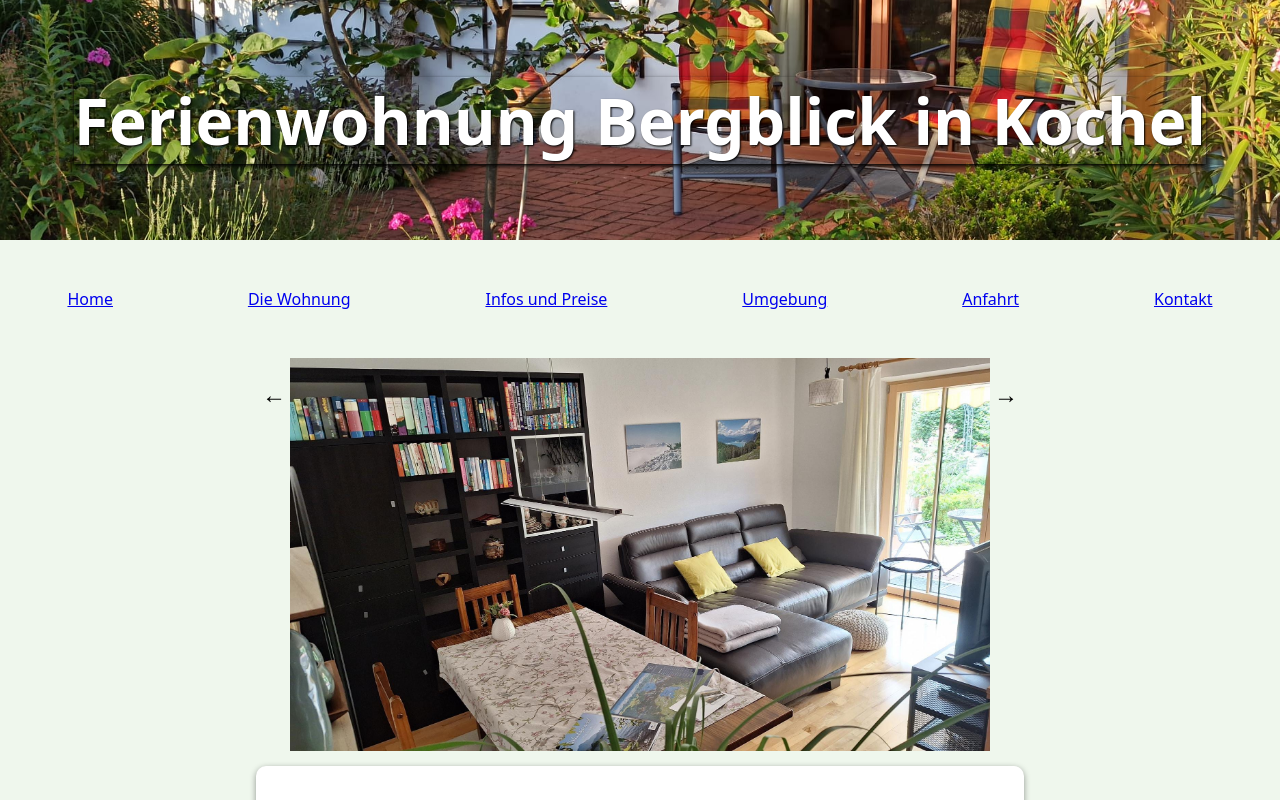
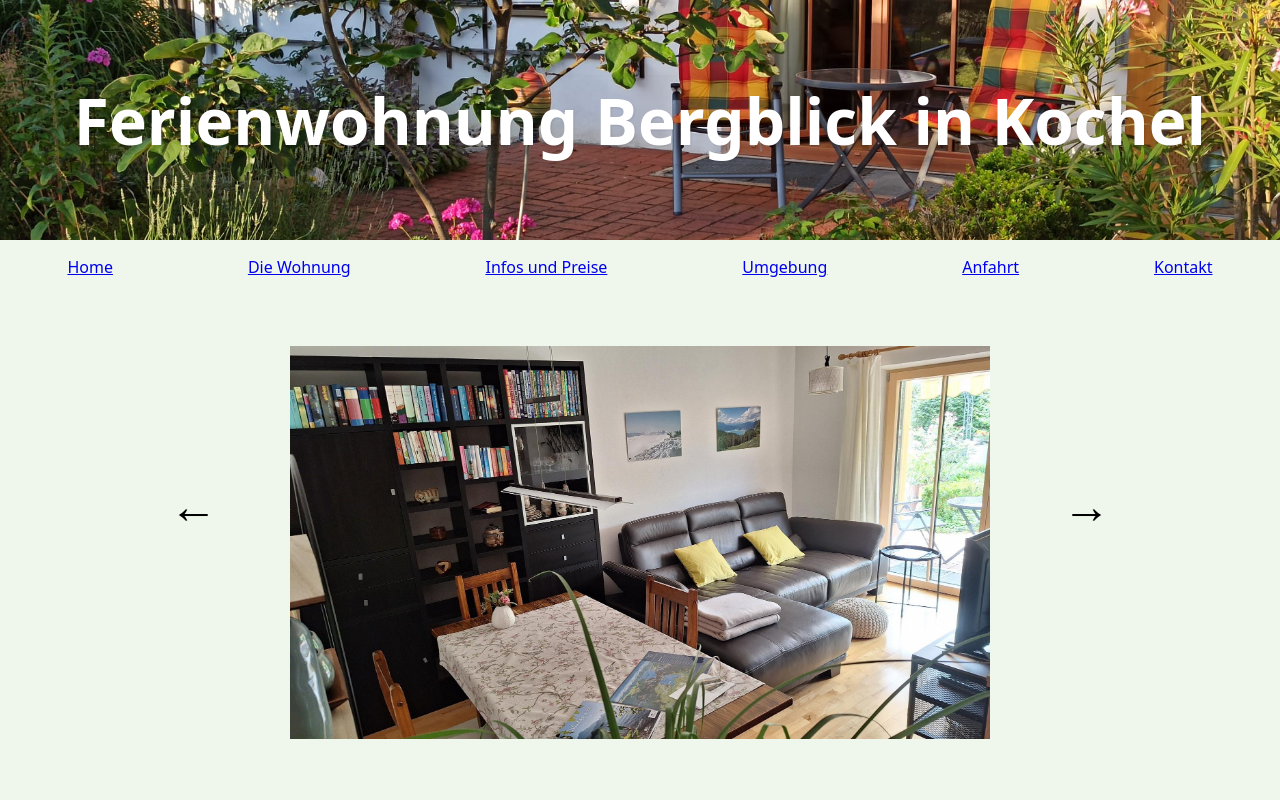
Before and after one commit to aaaleeenaaa/ferienwohnung-bergblick, a Next.js app: page /appartment in a window 1280 px wide. Shown: the top 800 px of the page. Built offline with nearby package versions, Linux system fonts and the light colour scheme.

Commit message:
add adequate mobile view

```diff
--- a/components/ContactForm.js
+++ b/components/ContactForm.js
@@ -13,8 +13,8 @@ const StyledLabel = styled.label`
   padding: 1rem;
   display: flex;
   flex-direction: column;
-  align-items: center;
-  width: 20rem;
+  align-items: stretch; /* Stretch input fields horizontally */
+  max-width: 20rem; /* Adjust the maximum width for better mobile layout */
 `;
 
 const StyledInput = styled.input`
@@ -23,6 +23,7 @@ const StyledInput = styled.input`
 
 const StyledTextarea = styled.textarea`
   width: 100%;
+  resize: vertical; /* Allow vertical resizing of textarea */
   height: 10rem;
 `;
 
--- a/components/Layout/Header.js
+++ b/components/Layout/Header.js
@@ -12,6 +12,10 @@ const StyledHeader = styled.header`
   background-position: center;
   text-align: center;
   height: 15rem;
+
+  @media (max-width: 768px) {
+    height: 10rem;
+  }
 `;
 
 const StyledHeaderText = styled(Link)`
@@ -20,8 +24,12 @@ const StyledHeaderText = styled(Link)`
   text-decoration: none;
   color: white;
   text-decoration: none;
-  box-shadow: 0 2px 4px rgba(0, 0, 0, 10);
-  text-shadow: 1px 1px 2px rgba(0, 0, 0, 10);
+  box-shadow: 0 2px 4px rgba(0, 0, 0, 0.1);
+  text-shadow: 1px 1px 2px rgba(0, 0, 0, 0.1);
+
+  @media (max-width: 768px) {
+    font-size: 2.5rem;
+  }
 `;
 
 export default function Header() {
@@ -38,12 +46,3 @@ export default function Header() {
     </>
   );
 }
-
-// <div>
-//   <Image
-// src="/mountain-icon.png"
-// alt="Mountain icon"
-// width={200}
-// height={200}
-// />
-// </div>
--- a/components/Layout/Layout.js
+++ b/components/Layout/Layout.js
@@ -5,12 +5,18 @@ import Footer from "./Footer.js";
 
 const StyledMain = styled.main`
   display: flex;
-  justify-content: center;
+  flex-direction: column;
   align-items: center;
-  flex-wrap: wrap;
-  flex-direction: column;
   background-color: #eff7ed;
-  min-height: 55vh;
+  padding: 2rem; /* Add some padding around the content */
+
+  /* Adjust min-height for smaller screens */
+  min-height: calc(100vh - 15rem); /* Adjust this value as needed */
+
+  @media (max-width: 768px) {
+    /* Adjust styles for smaller screens */
+    min-height: calc(100vh - 10rem); /* Adjust this value for smaller header */
+  }
 `;
 
 export default function Layout({ children }) {
--- a/components/Layout/Menu.js
+++ b/components/Layout/Menu.js
@@ -5,8 +5,22 @@ const StyledNavbar = styled.nav`
   display: flex;
   justify-content: space-around;
   background-color: #eff7ed;
-  padding-bottom: 3rem;
-  padding-top: 3rem;
+  padding-bottom: 1rem;
+  padding-top: 1rem;
+
+  & > * {
+    margin: 0 1rem;
+  }
+
+  @media (max-width: 768px) {
+    flex-direction: column;
+    align-items: center;
+    padding: 1rem 0;
+
+    & > * {
+      margin: 0.5rem 0;
+    }
+  }
 `;
 
 export default function Menu() {
@@ -21,47 +35,3 @@ export default function Menu() {
     </StyledNavbar>
   );
 }
-
-/*import { AiOutlineMenu } from "react-icons/ai";
-import { useState } from "react";
-import Link from "next/link";
-import styled from "styled-components";
-
-const StyledMenu = styled.nav`
-  position: fixed;
-  top: 1rem;
-  right: 1rem;
-`;
-
-export default function Menu() {
-  const [isOpen, setIsOpen] = useState(false);
-
-  function toggleMenu() {
-    setIsOpen(!isOpen);
-  }
-
-  return (
-    <>
-      <StyledMenu>
-        <AiOutlineMenu onClick={toggleMenu} />
-        {isOpen && (
-          <ul>
-            <li>
-              <Link href="/index">Home</Link>
-            </li>
-            <li>
-              <Link href="/#">Umgebung</Link>
-            </li>
-            <li>
-              <Link href="/#">Preise</Link>
-            </li>
-            <li>
-              <Link href="/#">Kontakt</Link>
-            </li>
-          </ul>
-        )}
-      </StyledMenu>
-    </>
-  );
-}
-*/
--- a/components/Slideshow.js
+++ b/components/Slideshow.js
@@ -1,4 +1,4 @@
-import React, { useState } from "react";
+import React, { useState, useEffect } from "react";
 import Image from "next/image";
 import styled from "styled-components";
 
@@ -17,33 +17,95 @@ const images = [
   { src: "/Sauna.jpeg", width: 700, height: 393 },
 ];
 
+// Calculate aspect ratio for each image
+images.forEach((image) => {
+  image.aspectRatio = image.width / image.height;
+});
+
 const StyledSlideshow = styled.div`
   display: flex;
-  align-items: center;
-  justify-content: center;
+  flex-direction: column;
   text-align: center;
   position: relative;
+  width: 80%;
+  height: 75vh;
+  padding: 20px; /* Adjust the padding to control the frame size */
+
+  @media (max-width: 768px) {
+    width: 100%; /* Full width for mobile */
+    height: auto; /* Auto height for mobile */
+  }
+`;
+
+const ImageContainer = styled.div`
+  width: 100%;
+  position: relative;
+  overflow: hidden;
+
+  @media (max-width: 768px) {
+    height: 0;
+    padding-bottom: ${(props) => (1 / props.aspectRatio) * 100}%;
+    margin-bottom: 10px; /* Add your desired padding between images */
+
+    > div {
+      position: absolute !important;
+      top: 0;
+      left: 0;
+      width: 100% !important;
+      height: 100% !important;
+    }
+
+    img {
+      width: 100%; /* Ensure landscape images take up full width */
+      height: auto;
+    }
+  }
+`;
+
+const ImageList = styled.div`
+  display: flex;
+  flex-direction: column;
+
+  @media (max-width: 768px) {
+    flex-direction: column-reverse; /* Reverse order for mobile view */
+  }
 `;
 
 const ArrowButton = styled.button`
   background: transparent;
   border: none;
-  font-size: 24px;
+  font-size: 3rem; /* Adjust font size for mobile */
   cursor: pointer;
-  position: fixed;
-  top: calc(50% - 20px);
+  position: absolute;
+  top: 30%; /* Adjust the position of the arrow buttons for mobile */
+  transform: translateY(-50%);
 `;
 
 const PrevButton = styled(ArrowButton)`
-  left: 20%;
+  left: 10px; /* Adjust the position of the previous button */
 `;
 
 const NextButton = styled(ArrowButton)`
-  right: 20%;
+  right: 10px; /* Adjust the position of the next button */
 `;
 
 const Slideshow = () => {
   const [currentIndex, setCurrentIndex] = useState(0);
+  const [isMobileView, setIsMobileView] = useState(false);
+
+  useEffect(() => {
+    const handleResize = () => {
+      setIsMobileView(window.innerWidth <= 768);
+    };
+
+    handleResize(); // Initial check on mount
+
+    window.addEventListener("resize", handleResize);
+
+    return () => {
+      window.removeEventListener("resize", handleResize);
+    };
+  }, []);
 
   const goToPrevious = () => {
     setCurrentIndex((prevIndex) =>
@@ -59,14 +121,37 @@ const Slideshow = () => {
 
   return (
     <StyledSlideshow>
-      <PrevButton onClick={goToPrevious}>&larr;</PrevButton>
-      <Image
-        src={images[currentIndex].src}
-        alt={`Slide ${currentIndex + 1}`}
-        width={images[currentIndex].width}
-        height={images[currentIndex].height}
-      />
-      <NextButton onClick={goToNext}>&rarr;</NextButton>
+      {!isMobileView && <PrevButton onClick={goToPrevious}>&larr;</PrevButton>}
+      {isMobileView ? (
+        <ImageList>
+          {images.map((image, index) => (
+            <ImageContainer key={index} aspectRatio={image.aspectRatio}>
+              <Image
+                src={image.src}
+                alt={`Slide ${index + 1}`}
+                width={image.width}
+                height={image.height}
+              />
+            </ImageContainer>
+          ))}
+        </ImageList>
+      ) : (
+        images.map((image, index) => (
+          <ImageContainer
+            key={index}
+            aspectRatio={image.aspectRatio}
+            style={{ display: index === currentIndex ? "block" : "none" }}
+          >
+            <Image
+              src={image.src}
+              alt={`Slide ${index + 1}`}
+              width={image.width}
+              height={image.height}
+            />
+          </ImageContainer>
+        ))
+      )}
+      {!isMobileView && <NextButton onClick={goToNext}>&rarr;</NextButton>}
     </StyledSlideshow>
   );
 };
--- a/components/StyledCardElement.js
+++ b/components/StyledCardElement.js
@@ -8,6 +8,12 @@ const StyledCardElement = styled.article`
   padding: 1em;
   background: white;
   margin: 15px;
+
+  @media (max-width: 768px) {
+    width: 90%; /* Adjust width for smaller screens */
+    padding: 0.5em; /* Adjust padding for smaller screens */
+    margin: 10px; /* Adjust margin for smaller screens */
+  }
 `;
 
 export { StyledCardElement };
--- a/pages/index.js
+++ b/pages/index.js
@@ -4,6 +4,12 @@ import styled from "styled-components";
 
 const StyledImage = styled(Image)`
   border-radius: 10px;
+
+  @media (max-width: 768px) {
+    /* Adjust the width and height for mobile devices */
+    width: 200px;
+    height: 300px;
+  }
 `;
 
 export default function HomePage() {
```
Also changed, not shown: components/Map.js (+7 -4 lines), pages/surroundings.js (+7 -2 lines).
